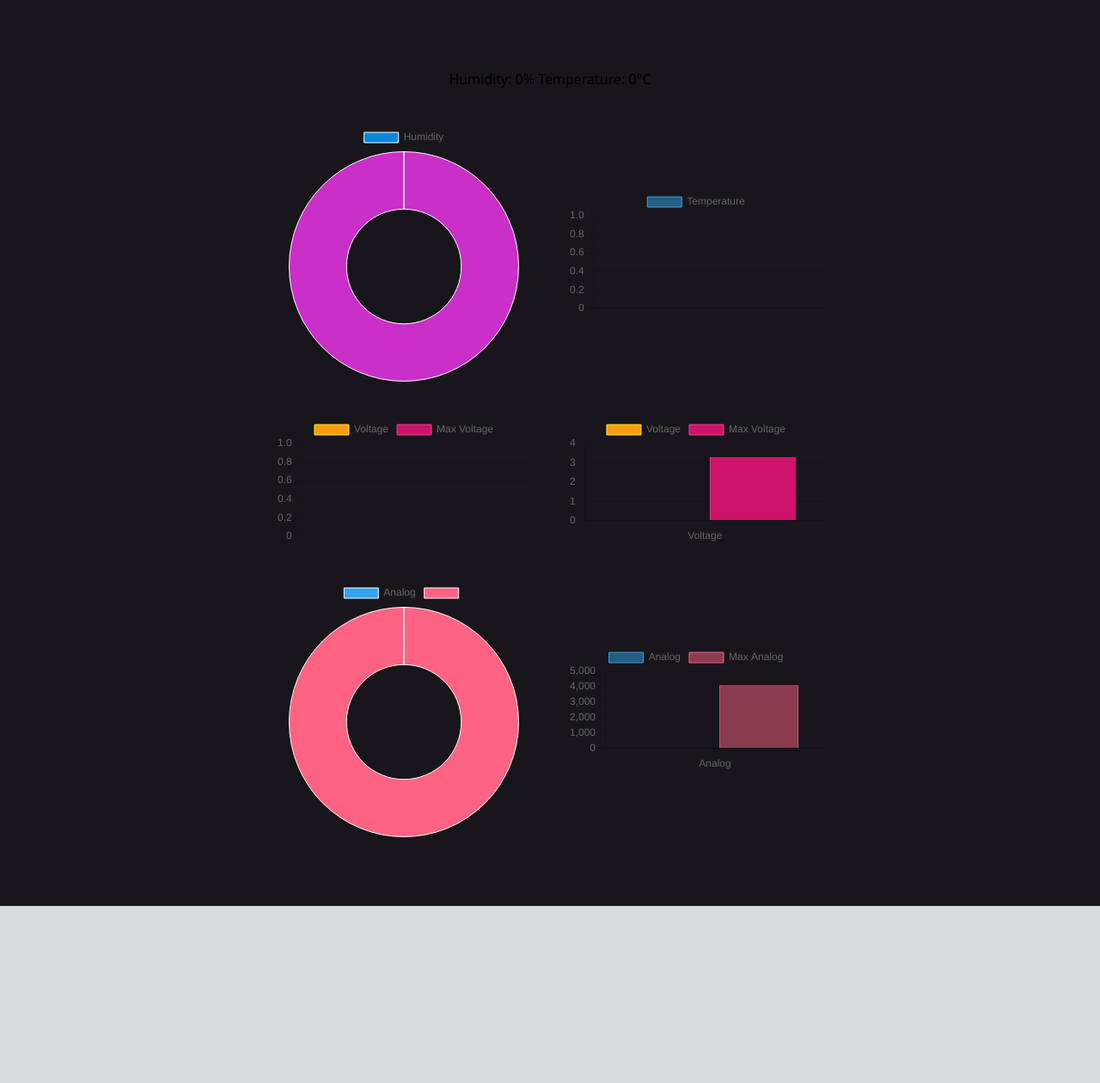
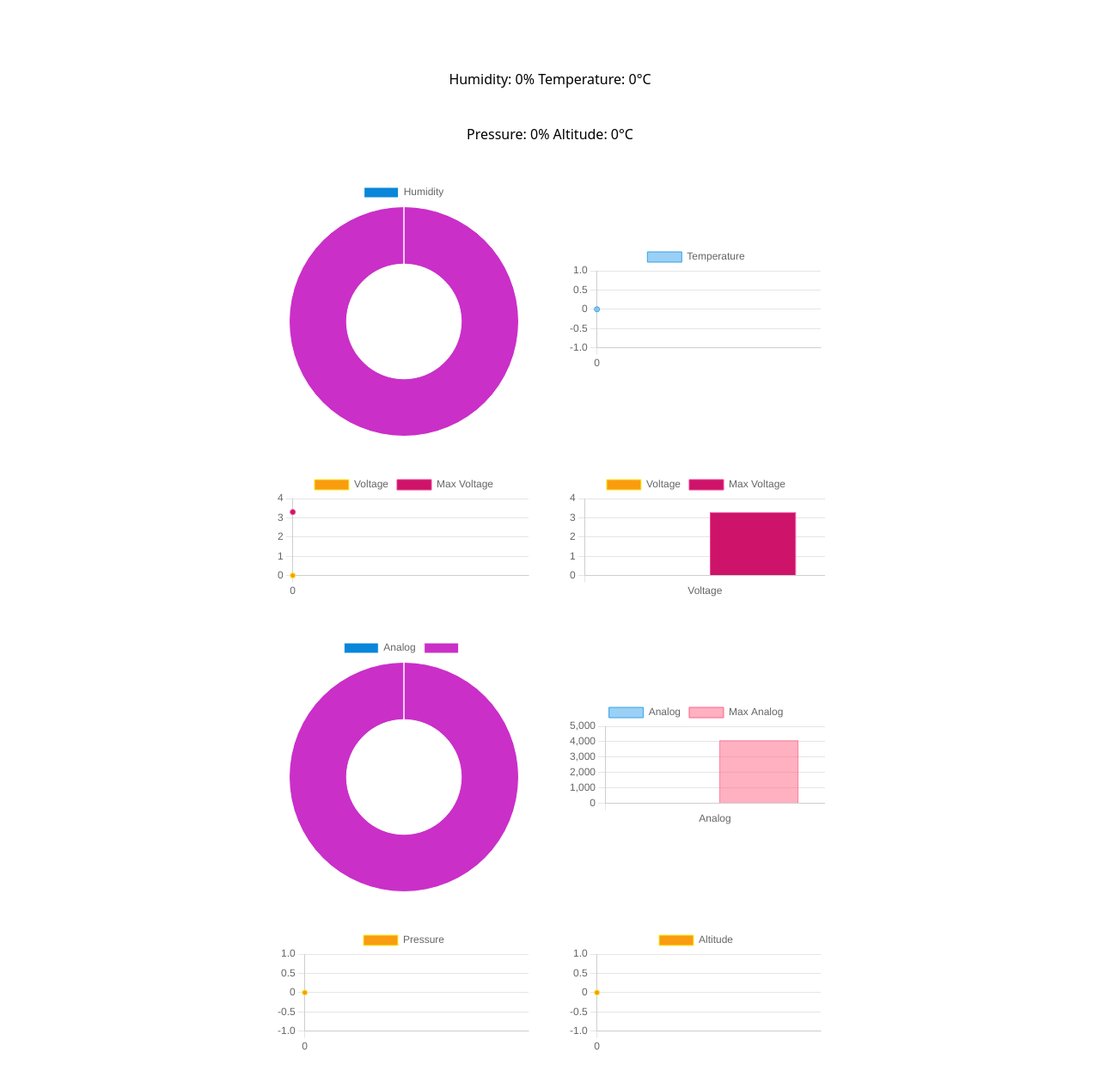
Before and after one commit to ahmadzaki2975/SBM-Frontend, a Next.js app: page / in a window 1280 px wide. Shown: the top 1260 px of the page at 86% size. Before the commit the page ends 1054 px from the top, so only its background shows below. Built offline with nearby package versions, Linux system fonts and the light colour scheme; no server answers.

Commit message:
feat: ready to receive pressure and latitude data

```diff
--- a/src/pages/index.jsx
+++ b/src/pages/index.jsx
@@ -8,11 +8,17 @@ export default function HomePage() {
   const [humidity, setHumidity] = useState(0);
   const [analog, setAnalog] = useState(0);
   const [temperature, setTemperature] = useState(0);
-  const [temperatures, setTemperatures] = useState([]);
+  const [temperatures, setTemperatures] = useState([0]);
   const [voltage, setVoltage] = useState(0);
-  const [voltages, setVoltages] = useState([]);
+  const [voltages, setVoltages] = useState([0]);
+  const [pressure, setPressure] = useState(0);
+  const [pressures, setPressures] = useState([0]);
+  const [altitude, setAltitude] = useState(0);
+  const [altitudes, setAltitudes] = useState([0]);
   const last10Temps = [];
   const last10Volts = [];
+  const last10Pressure = [];
+  const last10Altitude = [];
 
   useEffect(() => {
     const socket = new WebSocket(`ws://${EspIp}/ws`);
@@ -39,11 +45,31 @@ export default function HomePage() {
       setVoltage(data.voltage);
 
       setAnalog(data.analog);
+
+      if (last10Pressure.length > 10) {
+        last10Pressure.shift();
+      }
+      last10Pressure.push(data.pressure);
+      setPressures(last10Pressure);
+      setPressure(data.pressure);
+
+      if (last10Altitude.length > 10) {
+        last10Altitude.shift();
+      }
+      last10Altitude.push(data.altitude);
+      setAltitudes(last10Altitude);
+      setAltitude(data.altitude);
     };
   }, []);
   return (
-    <main className="flex flex-col justify-center items-center min-h-screen gap-10 py-20 bg-[#18161b]">
+    <main className="flex flex-col justify-center items-center min-h-screen gap-10 py-20 bg-white">
+      <h1>
         Humidity: {humidity}% Temperature: {temperature}°C
+      </h1>
+      <h1>
+        Pressure: {pressure}% Altitude: {altitude}°C
+      </h1>
+
       <div className="flex gap-10 items-center">
         <div>
           <Doughnut
@@ -54,7 +80,7 @@ export default function HomePage() {
                   label: "Humidity",
                   data: [humidity, 100 - humidity],
                   borderWidth: 1,
-                  backgroundColor: ["#0986DA", "#CA2FC8"]
+                  backgroundColor: ["#0986DA", "#CA2FC8"],
                 },
               ],
             }}
@@ -75,6 +101,7 @@ export default function HomePage() {
           />
         </div>
       </div>
+
       <div className="flex gap-10 items-center">
         <div>
           <Line
@@ -90,17 +117,18 @@ export default function HomePage() {
                 },
                 {
                   label: "Max Voltage",
-                  data: voltages.map(() => 3.30),
+                  data: voltages.map(() => 3.3),
                   borderWidth: 1,
                   borderColor: "#EE4493",
                   backgroundColor: "#CD136A",
-                }
+                },
               ],
             }}
           />
         </div>
         <div>
-          <Bar data={{
+          <Bar
+            data={{
               labels: ["Voltage"],
               datasets: [
                 {
@@ -112,15 +140,17 @@ export default function HomePage() {
                 },
                 {
                   label: "Max Voltage",
-                data: [3.30],
+                  data: [3.3],
                   borderWidth: 1,
                   borderColor: "#EE4493",
                   backgroundColor: "#CD136A",
-              }
+                },
               ],
-          }} />
+            }}
+          />
         </div>
       </div>
+
       <div className="flex gap-10 items-center">
         <div>
           <Doughnut
@@ -131,13 +161,15 @@ export default function HomePage() {
                   label: "Analog",
                   data: [analog, 4095 - analog],
                   borderWidth: 1,
+                  backgroundColor: ["#0986DA", "#CA2FC8"],
                 },
               ],
             }}
           />
         </div>
         <div>
-          <Bar data={{
+          <Bar
+            data={{
               labels: ["Analog"],
               datasets: [
                 {
@@ -149,9 +181,45 @@ export default function HomePage() {
                   label: "Max Analog",
                   data: [4095],
                   borderWidth: 1,
-              }
+                },
               ],
-          }} />
+            }}
+          />
+        </div>
+      </div>
+
+      <div className="flex gap-10 items-center">
+        <div>
+          <Line
+            data={{
+              labels: pressures.map((_, index) => index),
+              datasets: [
+                {
+                  label: "Pressure",
+                  data: pressures,
+                  borderWidth: 1,
+                  borderColor: "#FAED30",
+                  backgroundColor: "#F99C10",
+                },
+              ],
+            }}
+          />
+        </div>
+        <div>
+          <Line
+            data={{
+              labels: altitudes.map((_, index) => index),
+              datasets: [
+                {
+                  label: "Altitude",
+                  data: altitudes,
+                  borderWidth: 1,
+                  borderColor: "#FAED30",
+                  backgroundColor: "#F99C10",
+                },
+              ],
+            }}
+          />
         </div>
       </div>
     </main>
```
Lines whose indentation alone changed are shown as unchanged.
